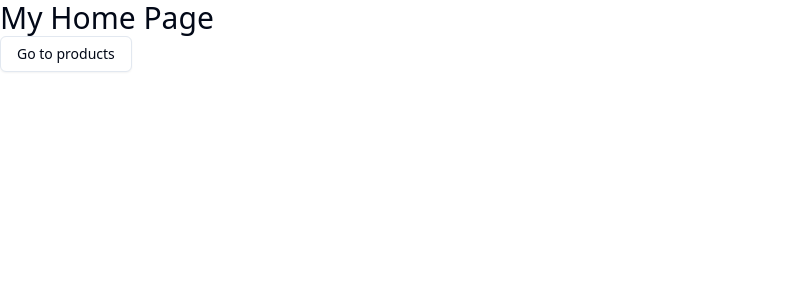
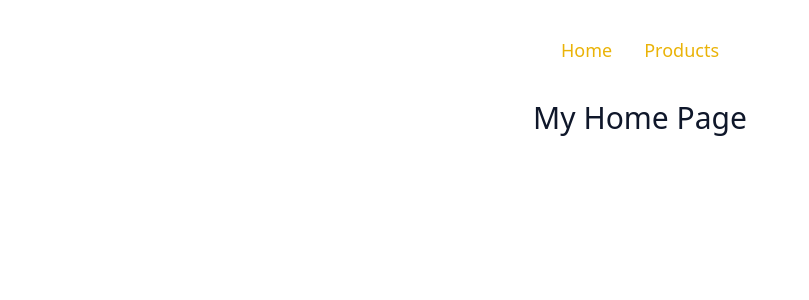
Before and after one commit to kkw855/react-tutorial, a React (Vite) app: page / in a window 1280 px wide. Shown: the top 300 px of the page, without its empty margins (0-809 px from the left). Built offline with nearby package versions, Linux system fonts and the light colour scheme.

Commit message:
✨ feat: 레이아웃 및 중첩된 라우트

```diff
--- /dev/null
+++ b/src/components/MainNavigation.tsx
@@ -0,0 +1,22 @@
+import { Link } from 'react-router-dom'
+import { buttonVariants } from '@/components/ui/button.tsx'
+import { cn } from '@/lib/utils.ts'
+
+const MainNavigation = () => {
+  return (
+    <header>
+      <nav>
+        <ul className='flex flex-row justify-center items-center p-8'>
+          <li>
+            <Link to="/" className={cn(buttonVariants({ variant: 'link' }), 'text-lg text-yellow-500 p-4')}>Home</Link>
+          </li>
+          <li>
+            <Link to="/products" className={cn(buttonVariants({ variant: 'link' }), 'text-lg text-yellow-500 p-4')}>Products</Link>
+          </li>
+        </ul>
+      </nav>
+    </header>
+  )
+}
+
+export default MainNavigation
--- a/src/pages/ButtonPage.tsx
+++ b/src/pages/ButtonPage.tsx
@@ -1,7 +1,7 @@
+import { Link } from 'react-router-dom'
 import { ChevronRightIcon, EnvelopeOpenIcon, ReloadIcon } from '@radix-ui/react-icons'
 
 import { Button } from '@/components/ui/button.tsx'
-import { Link } from 'react-router-dom'
 
 const ButtonPage = () => {
   return (
--- a/src/pages/Home.tsx
+++ b/src/pages/Home.tsx
@@ -1,13 +1,8 @@
-import { Link } from 'react-router-dom'
-
-import { buttonVariants } from '@/components/ui/button.tsx'
-
 const Home = () => {
   return (
-    <main>
-      <h1 className='text-3xl'>My Home Page</h1>
-      <Link to='/products' className={buttonVariants({ variant: 'outline' })}>Go to products</Link>
-    </main>
+    <div className='text-center'>
+      <h1 className='text-3xl text-primary'>My Home Page</h1>
+    </div>
   )
 }
 
--- a/src/pages/Products.tsx
+++ b/src/pages/Products.tsx
@@ -1,5 +1,9 @@
 const ProductsPage = () => {
-  return <h1 className='text-3xl'>The Products Page</h1>
+  return (
+    <div className='text-center'>
+      <h1 className='text-3xl'>The Products Page</h1>
+    </div>
+  )
 }
 
 export default ProductsPage
--- /dev/null
+++ b/src/pages/Root.tsx
@@ -0,0 +1,16 @@
+import { Outlet } from 'react-router-dom'
+
+import MainNavigation from '@/components/MainNavigation.tsx'
+
+const RootLayout = () => {
+  return (
+    <>
+      <MainNavigation />
+      <main className='container'>
+        <Outlet />
+      </main>
+    </>
+  )
+}
+
+export default RootLayout
```
Also changed, not shown: src/App.tsx (+10 -3 lines).
